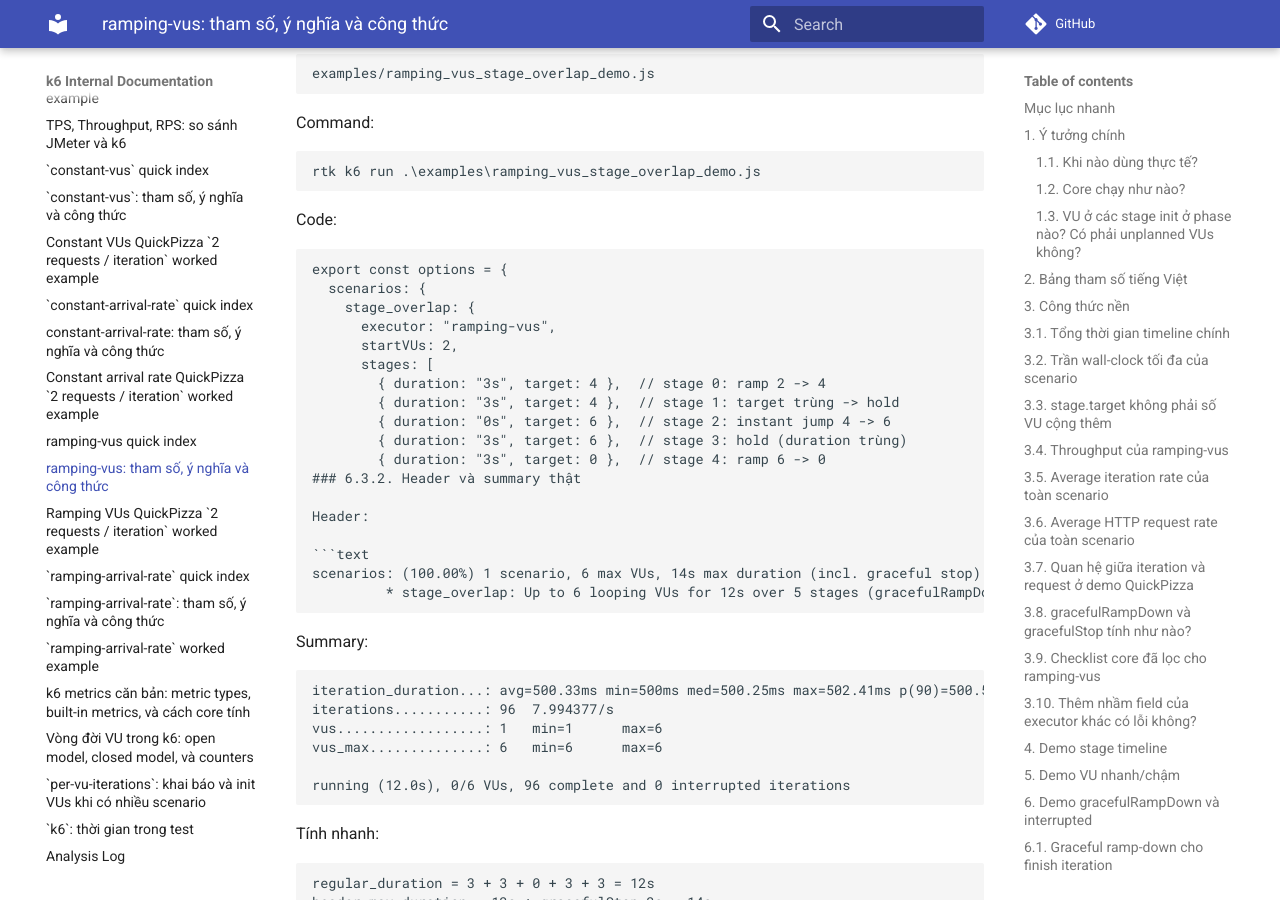
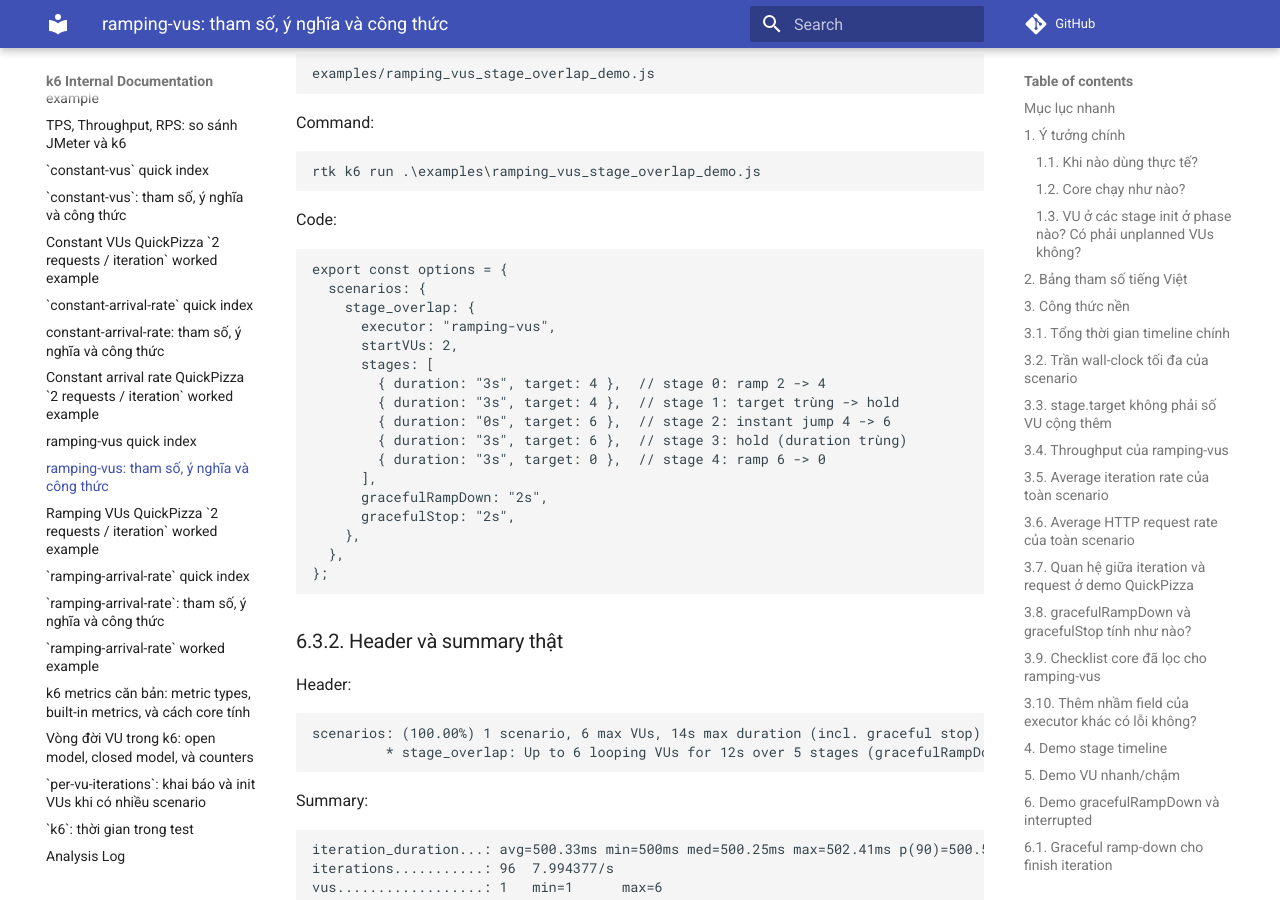
Before and after one commit to meomew-auto/markdown, an MkDocs documentation site: the page built from docs/20260517_ramping-vus-tham-so-cong-thuc.md, in a window 1280 px wide and 900 px high, scrolled down 21394 px. Built offline with MkDocs 1.6.1 and Material for MkDocs 9.7.7, drawn with Linux system fonts in a browser that asks for light colours; comment, search, counter and statistics services are not loaded; some of the changed text lies outside the part shown.

Commit message:
Update docs

````diff
--- a/docs/20260517_ramping-vus-tham-so-cong-thuc.md
+++ b/docs/20260517_ramping-vus-tham-so-cong-thuc.md
@@ -1082,6 +1082,14 @@ export const options = {
         { duration: "0s", target: 6 },  // stage 2: instant jump 4 -> 6
         { duration: "3s", target: 6 },  // stage 3: hold (duration trùng)
         { duration: "3s", target: 0 },  // stage 4: ramp 6 -> 0
+      ],
+      gracefulRampDown: "2s",
+      gracefulStop: "2s",
+    },
+  },
+};
+```
+
 ### 6.3.2. Header và summary thật
 
 Header:
````
Also changed, not shown: other parts of docs/20260517_ramping-vus-tham-so-cong-thuc.md (+1 -1 lines).
